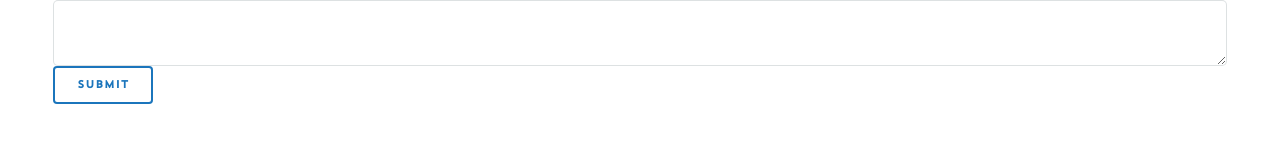
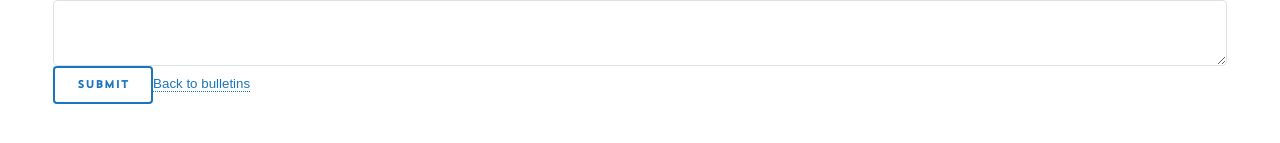
Before and after one commit to claremont-music-scene/nextjs-music-scene, a Next.js app: page /community/bulletins/new in a window 1280 px wide. Shown: the part 239-382 px from the top of the page. Built offline with nearby package versions, Linux system fonts and the light colour scheme.

Commit message:
Add links between bulletin list and new form

```diff
--- a/pages/community/bulletins/new.js
+++ b/pages/community/bulletins/new.js
@@ -1,7 +1,7 @@
 import SingleColumnLayout from '../../../components/layouts/single-column';
 import { poster } from '../../../util/crud';
-
 import { useForm } from 'react-hook-form';
+import Link from 'next/link';
 
 const NewBulletin = () => {
     const { register, handleSubmit, errors } = useForm(),
@@ -24,6 +24,9 @@ const NewBulletin = () => {
                     <div className="field-error">{errors.content && 'Please enter some content for your post.'}</div>
                 </div>
                 <input type='submit' />
+                <Link href='/community/bulletins/'>
+                    <a>Back to bulletins</a>
+                </Link>
             </form>
         </SingleColumnLayout>
     );
```
Also changed, not shown: pages/community/bulletins/index.js (+7 -2 lines).
